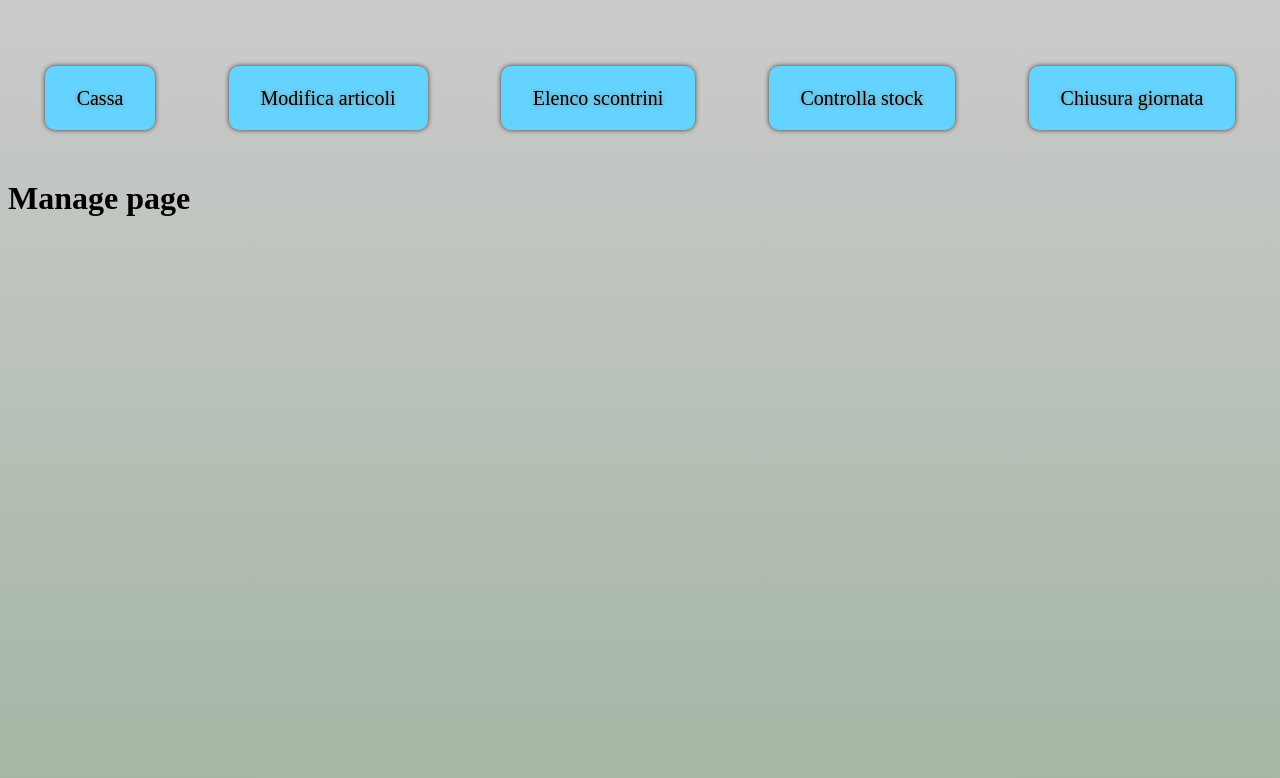
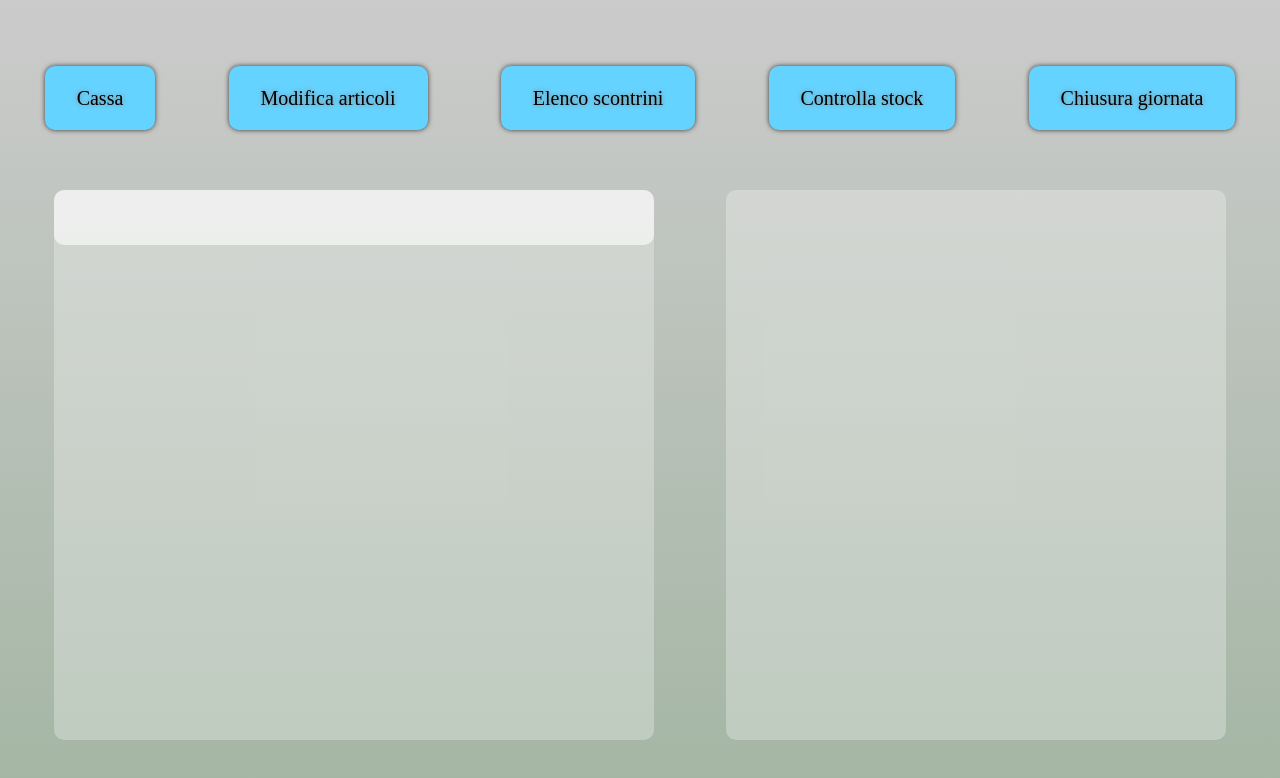
Before and after one commit to JDaver/SimpleCashSystem, a React (Vite) app in the folder frontend/SCS_react_app/: page /ManageItem in a window 1280 px wide. Shown: the top 778 px of the page. Built offline with nearby package versions, Linux system fonts and the light colour scheme.

Commit message:
create add button and structure of manageItems page

```diff
--- a/frontend/SCS_react_app/src/Components/cash.jsx
+++ b/frontend/SCS_react_app/src/Components/cash.jsx
@@ -1,3 +1,13 @@
+import addImg from "../assets/plus.png"
+
+function SingleItem(){
+  return(
+      <div className="sngl-item">
+        <p>Name product</p>
+        <button className="plus-btn"><img  src={addImg}></img></button>
+      </div>
+  )
+}
 
 export default function(){
     return(
@@ -7,16 +17,11 @@ export default function(){
             <div className="drinks">
               <h1>Bevande</h1>
               <div className="btn-section">
-              <h2>test</h2>
-              <h2>test</h2>
-              <h2>coca</h2>
-              <h2>test</h2>
-              <h2>test</h2>
-              <h2>test</h2>
-              <h2>test</h2>
-              <h2>test</h2>
-              <h2>test</h2>
-              <h2>test</h2>
+                <SingleItem />
+                <SingleItem />
+                <SingleItem />
+                <SingleItem />
+                <SingleItem />
               </div>
             </div>
             <div className="food">
--- a/frontend/SCS_react_app/src/Components/currentReceipt.jsx
+++ b/frontend/SCS_react_app/src/Components/currentReceipt.jsx
@@ -1,10 +1,10 @@
 import receiptImage from '../assets/receipt.png';
-export default function(){
-    return (
+import minusImg from '../assets/minus.png';
+import addImg from "../assets/plus.png"
+
+function CostSummary(){
+    return(
         <>
-        <div className='rcpt-container'>
-            <div className='rcpt-img-wrapper'>
-            <img src={receiptImage} className='img-rcpt' alt="receipt" />
             <div className='rcpt-items'>
                 <table>
                     <thead>
@@ -17,7 +17,7 @@ export default function(){
                         </tr>
                     </thead>
                     <tbody>
-  <tr><td>pane</td><td>2</td><td>2.0</td><td>++</td><td>--</td></tr>
+                        {/*<tr><td>pane</td><td>2</td><td>2.0</td><td className='add-btn'><img src={addImg} alt="" /></td><td className='remove-btn'><img src={minusImg} alt="" /></td></tr>*/}
                         <tr><td>pizza</td><td>1</td><td>6.0</td></tr>
                         <tr><td>acqua</td><td>2</td><td>1.0</td></tr>
                         <tr><td>pane</td><td>2</td><td>2.0</td></tr>
@@ -25,25 +25,20 @@ export default function(){
                         <tr><td>acqua</td><td>2</td><td>1.0</td></tr>
                         <tr><td>pane</td><td>2</td><td>2.0</td></tr>
                         <tr><td>pizza</td><td>1</td><td>6.0</td></tr>
-  <tr><td>acqua</td><td>2</td><td>1.0</td></tr>
-  <tr><td>pane</td><td>2</td><td>2.0</td></tr>
-  <tr><td>pizza</td><td>1</td><td>6.0</td></tr>
-  <tr><td>acqua</td><td>2</td><td>1.0</td></tr>
-  <tr><td>pane</td><td>2</td><td>2.0</td></tr>
-  <tr><td>pizza</td><td>1</td><td>6.0</td></tr>
-  <tr><td>acqua</td><td>2</td><td>1.0</td></tr>
-  <tr><td>pane</td><td>2</td><td>2.0</td></tr>
-  <tr><td>pizza</td><td>1</td><td>6.0</td></tr>
-  <tr><td>acqua</td><td>2</td><td>1.0</td></tr>
-  <tr><td>pane</td><td>2</td><td>2.0</td></tr>
-  <tr><td>pizza</td><td>1</td><td>6.0</td></tr>
-  <tr><td>acqua</td><td>2</td><td>1.0</td></tr>
-  <tr><td>pane</td><td>2</td><td>2.0</td></tr>
-  <tr><td>pizza</td><td>1</td><td>6.0</td></tr>
-  <tr><td>acqua</td><td>2</td><td>1.0</td></tr>
                     </tbody>
                 </table>
             </div>
+        </>
+    )
+}
+
+export default function(){
+    return (
+        <>
+        <div className='rcpt-container'>
+            <div className='rcpt-img-wrapper'>
+            <img src={receiptImage} className='img-rcpt' alt="receipt" />
+            <CostSummary />
             <div className='rcpt-total'>
                 <h3>TOTALE</h3>
                 <h4>100$</h4>
--- a/frontend/SCS_react_app/src/index.css
+++ b/frontend/SCS_react_app/src/index.css
@@ -33,8 +33,8 @@ h1{
   max-height: fit-content;
   overflow-y: auto;
   margin-top: 10px;
-  margin-right: 10px;
-  margin-left: 25px;
+  margin-right: 35px;
+  margin-left: 15px;
 }
 .btn-section>*{
   padding: 10px;
@@ -42,6 +42,27 @@ h1{
 .cash h1{
   margin-right: auto;
   margin-left: auto;
+}
+
+.sngl-item{
+  display: flex;
+  flex-direction: row;
+  }
+.sngl-item > p{
+  font-size: 1.5em;
+  margin: auto;
+}
+.plus-btn{
+  width: 50px;
+  height: 50px;
+  display: inline-flex;
+  background: none;
+  border: none;
+}
+.plus-btn:active{
+  animation: btnPress;
+  animation-duration: 150ms;
+
 }
 
 
@@ -89,6 +110,12 @@ h1{
 .rcpt-items table tbody tr:nth-child(odd){
   background-color: rgba(0, 0, 0, 0.089);
 }
+.add-btn,.remove-btn{
+  width: 15px;
+  height: 15px;
+  background: none;
+  border: none;
+}
 
 
 /*NAVBAR*/
@@ -129,6 +156,39 @@ h1{
 
 }
 
+/*MANAGE TABLE*/
+.manageItem-page{
+  display: flex;
+  padding: 10px;
+}
+.manage-table{
+  display: flex;
+  margin: 0 auto;
+  width: 600px;
+  height: 550px;
+  background-color: rgba(255, 255, 255, 0.288);
+  border-radius: 10px;
+}
+.header-table{
+  flex-direction: row;
+  width: 100%;
+  height: 10%;
+  background-color: rgba(255, 255, 255, 0.589);
+  border-radius: 10px;
+}
+.body-table{
+  flex-direction: column;
+}
+
+.insert-form{
+  margin: 0 auto;
+  width: 500px;
+  height: 550px;
+  background-color: rgba(255, 255, 255, 0.288);
+  border-radius: 10px;
+}
+
+
 @keyframes btnPress{
   /*from{
     background-color: rgb(101, 211, 255);
--- a/frontend/SCS_react_app/src/pages/ManageItem.jsx
+++ b/frontend/SCS_react_app/src/pages/ManageItem.jsx
@@ -1,3 +1,31 @@
+function ManageTable(){
+    return(
+        <>
+            <div className="manage-table">
+                <div className="header-table"></div>
+                <div className="body-table"></div>
+            </div>
+        </>
+    )
+}
+
+function InsertItem(){
+    return(
+        <>
+            <div className="insert-form">
+                <div></div>
+            </div>
+        </>
+    )
+}
+
 export default function ManageItem(){
-    return  <h1>Manage page</h1>
+    return  (
+        <>
+            <div className="manageItem-page">
+                <ManageTable/>
+                <InsertItem />
+            </div>
+        </>
+    )
 }
```
Also changed, not shown: frontend/SCS_react_app/src/assets/minus.png (added), frontend/SCS_react_app/src/assets/plus.png (added). Lines whose indentation alone changed are shown as unchanged.
